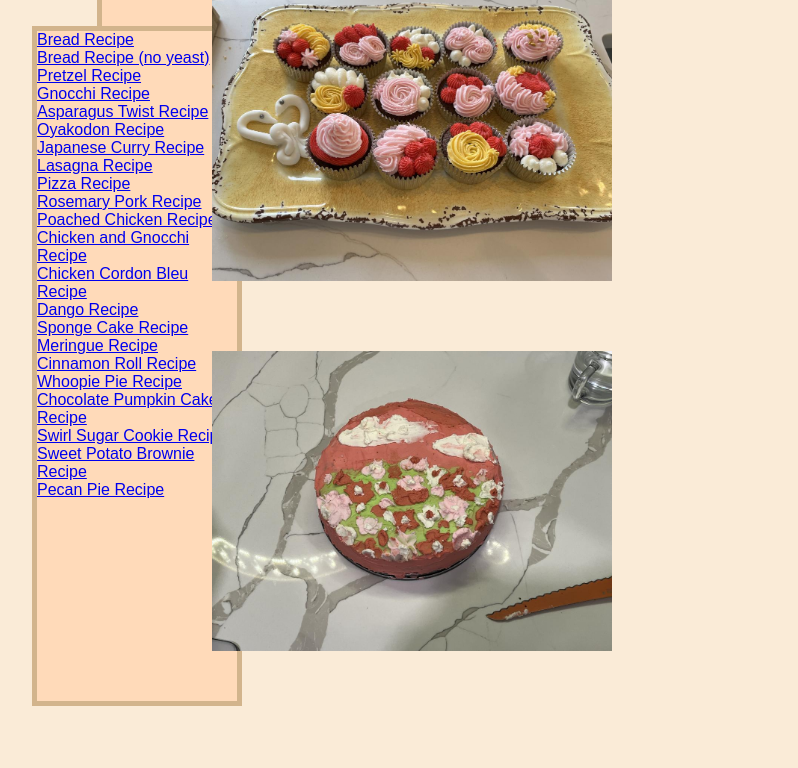
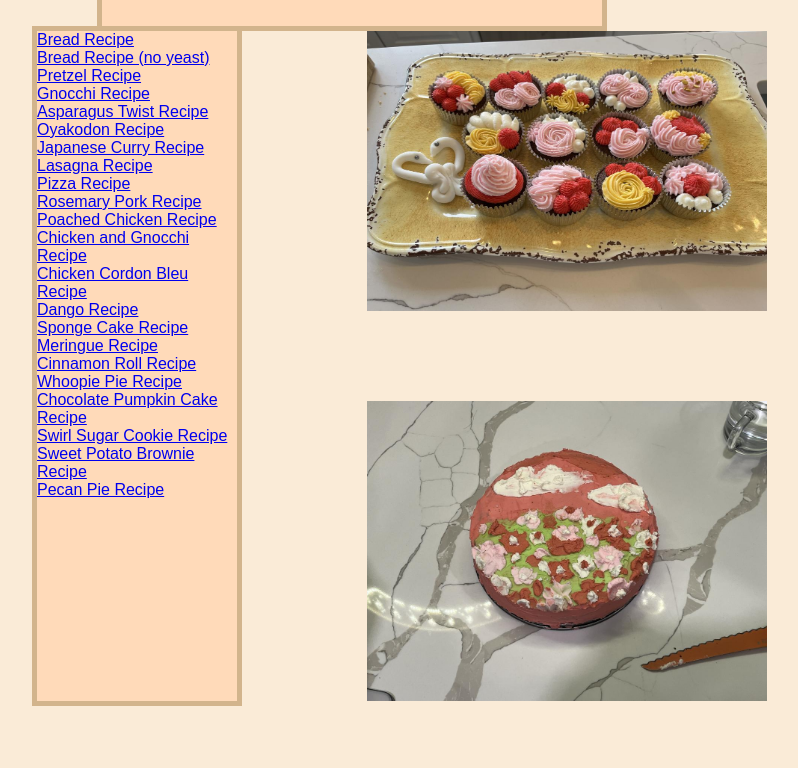
Before and after one commit to nstach/digital-garden-final, a plain HTML site: page index.html in a window 1280 px wide. Shown: the part 329-1097 px from the top of the page, without its empty margins (288-1086 px from the left). Drawn offline with Linux system fonts and the light colour scheme.

Commit message:
table of contents good

```diff
--- a/index.html
+++ b/index.html
@@ -77,20 +77,24 @@
 
       .cupcake {
         width: 400px;
-        height: 300px;
+        height: 280px;
         z-index: 6;
-        top: 310px;
-        left: 500px;
+        top: 360px;
         position: absolute;
+        left: 50%;
+        transform: translateX(-50%);
+        margin-left: 215px;
       }
 
       .flowercake {
         width: 400px;
         height: 300px;
         z-index: 6;
-        top: 680px;
-        left: 500px;
+        top: 730px;
         position: absolute;
+        left: 50%;
+        transform: translateX(-50%);
+        margin-left: 215px;
       }
 
       #table #bread #breadno #pretzel #gnocchi #asparagus #oyakodon #curry #lasagna #pizza #pork #chicken #chickenbowl #meringue #chickenroll #dango #cake #cinnamon #pizza #pie #pumpkincake #cookie #brownie {
```
